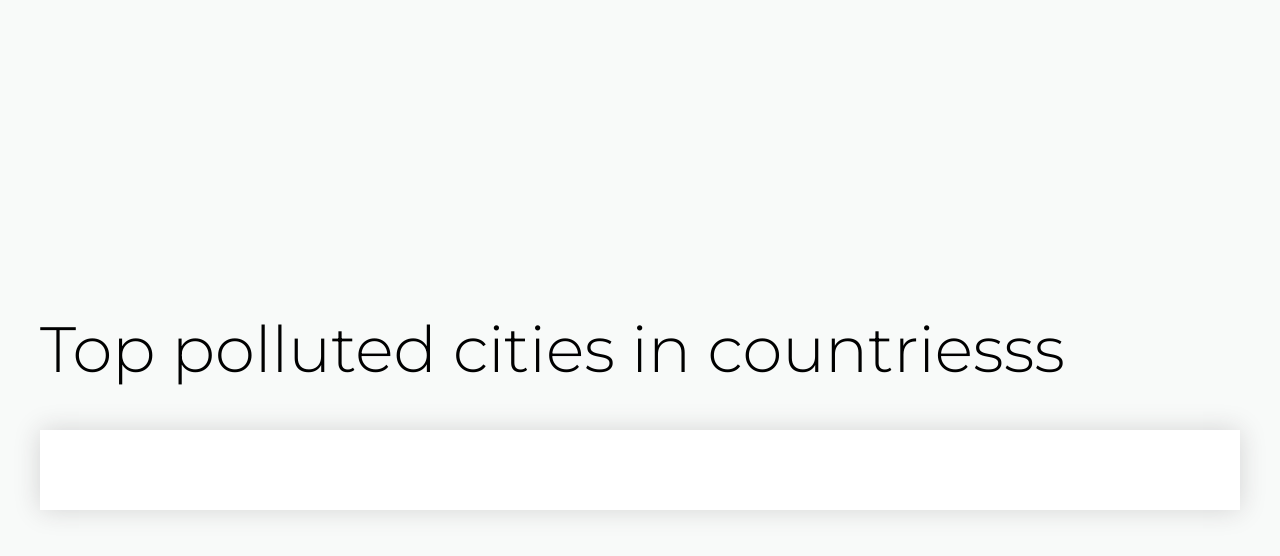
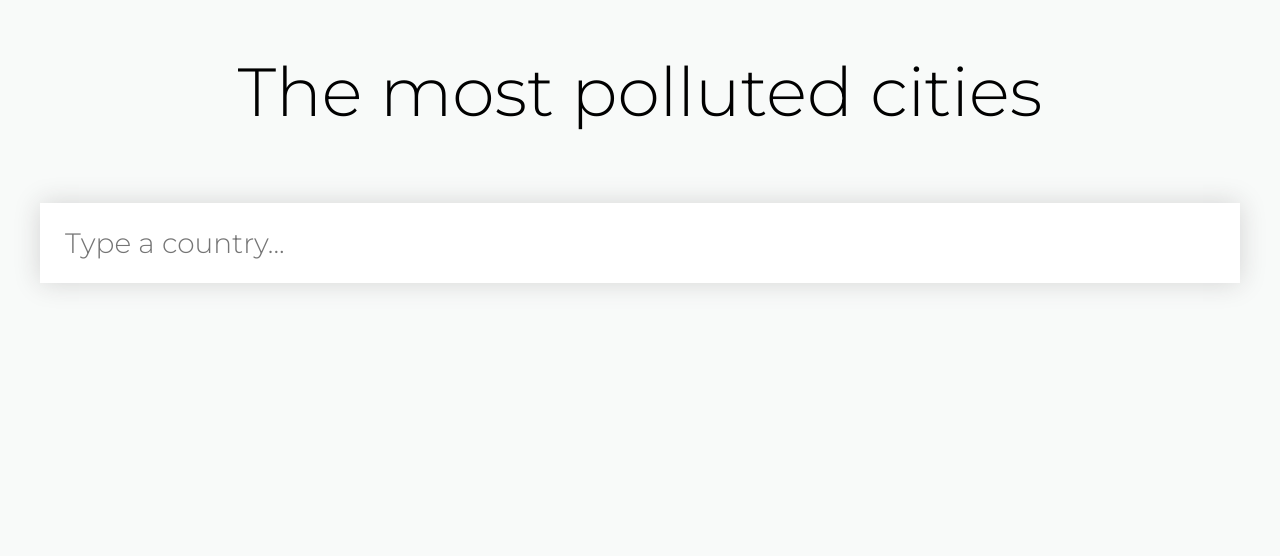
Before and after one commit to MarcinMiler/Recruitment-task, a React (Create React App) app: page / in a window 1280 px wide. Shown: the top 556 px of the page. Built offline with nearby package versions, Linux system fonts and the light colour scheme; what react-pose would draw is missing.

Commit message:
Refactoring

```diff
--- a/src/Components/City/index.tsx
+++ b/src/Components/City/index.tsx
@@ -3,21 +3,19 @@ import * as React from 'react'
 import { Container, Main, Text, ArrowIcon, Description } from './style'
 
 interface Props {
-    i: number
     isOpen: boolean
     cityName: string
     description: string
-    handleClick: (i: number) => void
+    handleClick: () => void
 }
 
 export const City: React.FC<Props> = ({
-    i,
     isOpen,
     cityName,
     description,
     handleClick
 }) => (
-    <Container onClick={() => handleClick(i)} pose={isOpen ? 'open' : 'closed'}>
+    <Container onClick={handleClick} pose={isOpen ? 'open' : 'closed'}>
         <Main>
             <Text>{cityName}</Text>
 
--- a/src/Components/Input/style.tsx
+++ b/src/Components/Input/style.tsx
@@ -3,6 +3,7 @@ import styled from 'styled-components'
 export const Container = styled.div`
     width: 100%;
     height: 80px;
+    margin-bottom: 50px;
     position: relative;
 `
 export const StyledInput = styled.input`
--- a/src/Pages/App/CitiesContainer/index.tsx
+++ b/src/Pages/App/CitiesContainer/index.tsx
@@ -1,26 +1,15 @@
 import * as React from 'react'
 
-import { useAccordion } from '../../../Hooks'
 import { CityContainer } from '../CityContainer'
 
 interface Props {
     cities: any[]
 }
 
-export const CitiesContainer: React.FC<Props> = ({ cities }) => {
-    const { openIndexes, handleClick } = useAccordion()
-
-    return (
-        <>
-            {cities.map((city, i) => (
-                <CityContainer
-                    key={i}
-                    i={i}
-                    isOpen={openIndexes.includes(i)}
-                    handleClick={handleClick}
-                    cityName={city.city}
-                />
-            ))}
-        </>
-    )
-}
+export const CitiesList: React.FC<Props> = ({ cities }) => (
+    <>
+        {cities.map((city, i) => (
+            <CityContainer key={i} cityName={city.city} />
+        ))}
+    </>
+)
--- a/src/Pages/App/CityContainer/index.tsx
+++ b/src/Pages/App/CityContainer/index.tsx
@@ -3,23 +3,16 @@ import * as React from 'react'
 import { City } from '../../../Components'
 
 interface Props {
-    i: number
-    isOpen: boolean
     cityName: string
-    handleClick: (i: number) => void
 }
 
-export const CityContainer: React.FC<Props> = ({
-    i,
-    isOpen,
-    cityName,
-    handleClick
-}) => {
+export const CityContainer: React.FC<Props> = ({ cityName }) => {
     const [description, setDescription] = React.useState('')
+    const [isOpen, setIsOpen] = React.useState(false)
 
     React.useEffect(() => {
         fetch(
-            `https://pl.wikipedia.org/w/api.php?format=json&action=query&prop=extracts&exintro&explaintext&redirects=1&origin=*&titles=${cityName}`
+            `https://en.wikipedia.org/w/api.php?format=json&action=query&prop=extracts&exintro&explaintext&redirects=1&origin=*&titles=${cityName}`
         )
             .then(res => res.json())
             .then(res => {
@@ -27,14 +20,16 @@ export const CityContainer: React.FC<Props> = ({
 
                 setDescription(res.query.pages[pageId[0]].extract)
             })
+        return () => {
+            if (isOpen === true) setIsOpen(false)
+        }
     }, [cityName])
 
     return (
         <City
-            i={i}
             isOpen={isOpen}
             cityName={cityName}
-            handleClick={handleClick}
+            handleClick={() => setIsOpen(isOpen ? false : true)}
             description={description}
         />
     )
--- a/src/Pages/App/InputContainer/index.tsx
+++ b/src/Pages/App/InputContainer/index.tsx
@@ -12,7 +12,7 @@ interface Suggestion {
     code: string
 }
 
-const suggestions = [
+const suggestions: Suggestion[] = [
     { id: 1, name: 'Poland', code: 'PL' },
     { id: 2, name: 'Germany', code: 'DE' },
     { id: 3, name: 'Spain', code: 'ES' },
@@ -31,14 +31,18 @@ export const InputContainer: React.FC<Props> = ({ fetchCities }) => {
             )
             setSuggestion(filter)
         },
-        value
+        value,
+        placeholder: 'Type a country...'
     })
 
-    const onSuggestionClick = (suggestion: Suggestion) => {
-        fetchCities(suggestion)
-        setValue(suggestion.name)
-        setSuggestion([])
-    }
+    const onSuggestionClick = React.useCallback(
+        (suggestion: Suggestion) => {
+            fetchCities(suggestion)
+            setValue(suggestion.name)
+            setSuggestion([])
+        },
+        [suggestion]
+    )
 
     return (
         <Input
--- a/src/Pages/App/index.tsx
+++ b/src/Pages/App/index.tsx
@@ -1,7 +1,7 @@
 import * as React from 'react'
 
 import { InputContainer } from './InputContainer'
-import { CitiesContainer } from './CitiesContainer'
+import { CitiesList } from './CitiesContainer'
 import { Container, Title, Wrapper } from './style'
 
 export const AppPage: React.FC = () => {
@@ -25,11 +25,10 @@ export const AppPage: React.FC = () => {
     return (
         <Container>
             <Wrapper>
-                <Title>Top polluted cities in countriesss</Title>
+                <Title>The most polluted cities</Title>
 
                 <InputContainer fetchCities={fetchCities} />
-                {loading && <p>loading</p>}
-                {cities.length > 0 && <CitiesContainer cities={cities} />}
+                {loading ? <p>loading</p> : <CitiesList cities={cities} />}
             </Wrapper>
         </Container>
     )
--- a/src/Pages/App/style.tsx
+++ b/src/Pages/App/style.tsx
@@ -10,12 +10,13 @@ export const Container = styled.div`
 `
 export const Wrapper = styled.div`
     width: 1200px;
+    margin-bottom: 50px;
     display: flex;
     flex-direction: column;
-    justify-content: center;
 `
 export const Title = styled.h1`
-    margin-top: 20px;
+    margin: 50px 0 70px 0;
+    text-align: center;
     font-weight: 300;
-    font-size: 64px;
+    font-size: 68px;
 `
```
Also changed, not shown: 1 other file (tests, documents, lock files or other folders).
